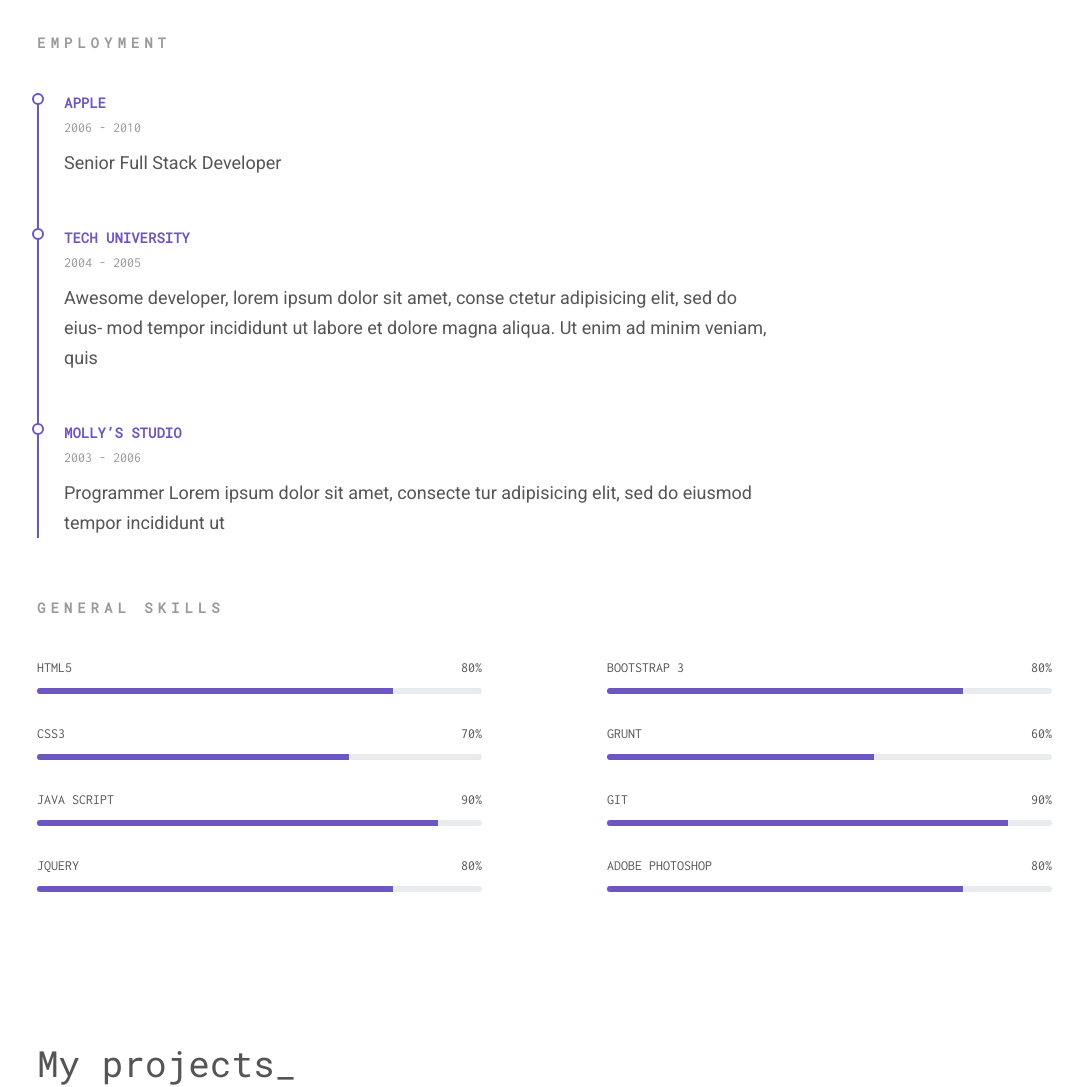
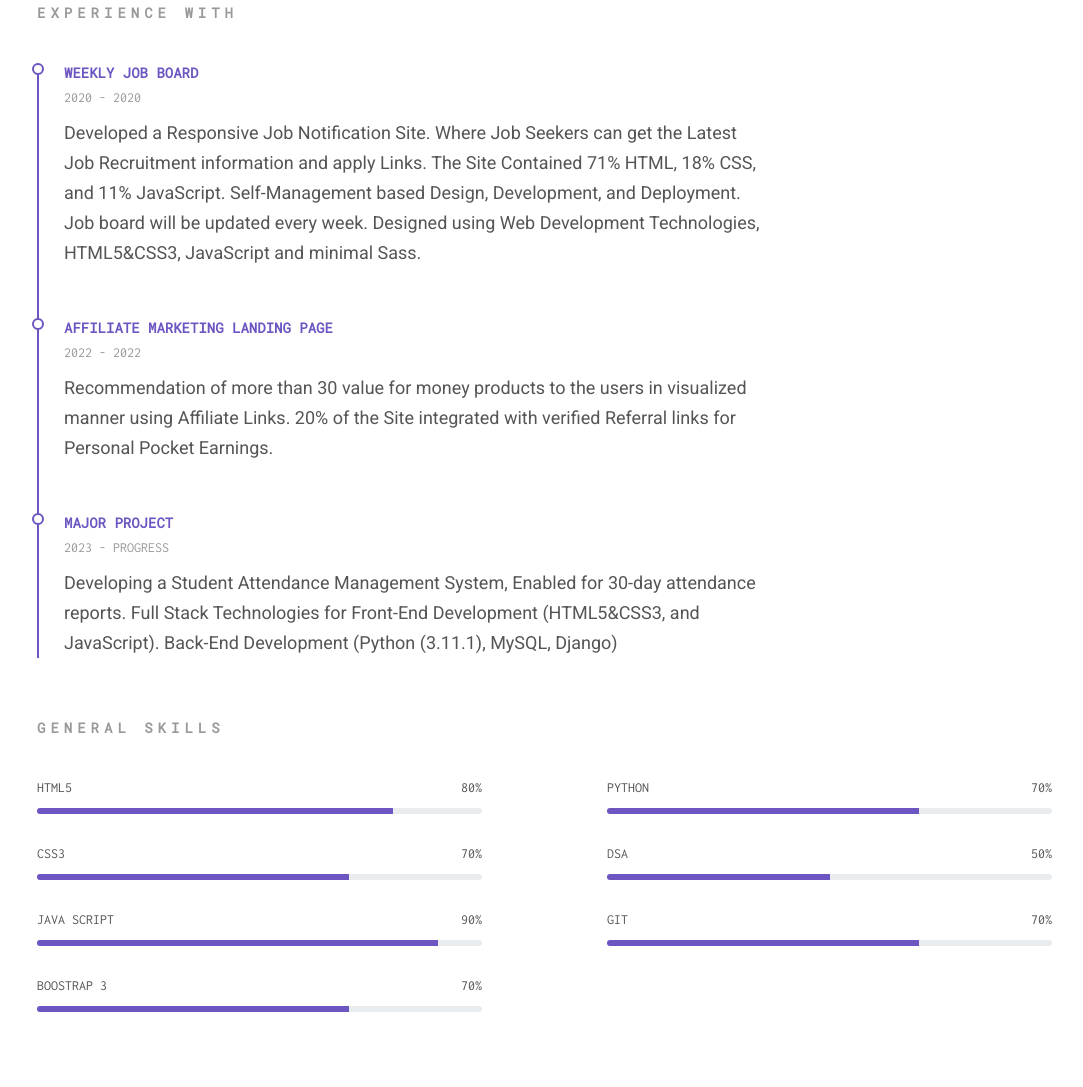
Before and after one commit to Ajaykumarme/HELLO, a website: page index.html in a window 1280 px wide. Shown: the part 1698-2785 px from the top of the page, without its empty margins (48-1131 px from the left). Drawn offline with Linux system fonts and the light colour scheme; files whose address does not match are found by name.

Commit message:
Update index.html

```diff
--- a/index.html
+++ b/index.html
@@ -7,7 +7,7 @@
   <meta name="description" content="">
   <meta name="author" content="">
   <title>Ajaykumar.G</title>
-  <link rel="stylesheet" href="css/color.css">
+  <link rel="stylesheet" href="C:\Users\ajayk\Desktop\portfolio\spirit-2.0 - ThemeForest\template\assets\css\color.css">
   <link href="https://fonts.googleapis.com/css?family=Roboto|Roboto+Mono|Inconsolata" rel="stylesheet">
   <link href="https://cdn.materialdesignicons.com/2.0.46/css/materialdesignicons.min.css" rel="stylesheet">
 </head>
@@ -88,9 +88,9 @@
             </dl>
           </div>
           <p class="personal-profile__social">
-            <a href="" target="_blank"><i class="fa fa-github"></i></a>
-            <a href="" target="_blank"><i class="fa fa-linkedin-square"></i></a>
-            <a href="" target="_blank"><i class="fa fa-facebook-square"></i></a>
+            <a href="https://github.com/ajaykumarme" target="_blank"><i class="fa fa-github"></i></a>
+            <a href="https://www.linkedin.com/in/ajaykumarme" target="_blank"><i class="fa fa-linkedin-square"></i></a>
+            <a href="https://www.instagram.com/mr.ajaykumar__" target="_blank"><i class="fa fa-instagram-square"></i></a>
           </p>
         </div>
       </div>
@@ -123,16 +123,14 @@
       <div class="col-md-10">
         <h2 id="resume_header" class="section__title">Resume_</h2>
         <p class="section__description">
-          Lorem ipsum dolor sit amet, <i><b>communication</b></i> adipisicing elit, <i><b>helpful</b></i> eiusmod
-          tempor incididunt ut labore et dolore magna aliqua. Ut enim ad minim veniam, quis nostrud <i><b>sence of
-          humour</b></i> ullamco laboris nisi ut <i><b>honest</b></i> ea commodo consequat. Duis aute irure dolor in
-          upper-intermediate english level velit  dolore eu ivivdtevoluptatem ontend developer.
+            Seeking a beginner role to enhance and explore my technical knowledge gained at JNTU-H University in the last three years.
+            I hold a B.Tech degree from SBIT college and Worked on plenty of projects and gained the knowlege over Web Development.
         </p>
       </div>
     </div>
     <div class="row">
       <div class="col-md-8 section__resume resume-list">
-        <h3 class="resume-list_title">education</h3>
+        <h3 class="resume-list_title">Education</h3>
         <div class="resume-list__block">
           <p class="resume-list__block-title">B.TECH.       SBIT,Khammam </p>
           <p class="resume-list__block-date">2020 - 2023</p>
@@ -159,28 +157,32 @@
     </div>
     <div class="row">
       <div class="col-md-8 section__resume resume-list">
-        <h3 class="resume-list_title">employment</h3>
+        <h3 class="resume-list_title">Experience With</h3>
         <div class="resume-list__block">
-          <p class="resume-list__block-title">Apple</p>
-          <p class="resume-list__block-date">2006 - 2010</p>
+          <p class="resume-list__block-title">WEEKLY JOB BOARD</p>
+          <p class="resume-list__block-date">2020 - 2020</p>
           <p>
-            Senior Full Stack Developer
+            Developed a Responsive Job Notification Site. Where Job Seekers can get the Latest Job Recruitment information and apply Links. The Site Contained 71% HTML, 18% CSS, and 11% JavaScript.
+            Self-Management based Design, Development, and Deployment. Job board will be updated every week.
+            Designed using Web Development Technologies, HTML5&CSS3, JavaScript and minimal Sass.
           </p>
         </div>
         <div class="resume-list__block">
-          <p class="resume-list__block-title">Tech university</p>
-          <p class="resume-list__block-date">2004 - 2005</p>
+          <p class="resume-list__block-title">AFFILIATE MARKETING LANDING PAGE</p>
+          <p class="resume-list__block-date">2022 - 2022</p>
           <p>
-            Awesome developer, lorem ipsum dolor sit amet, conse ctetur adipisicing elit, sed do eius-
-            mod tempor incididunt ut labore et dolore magna aliqua. Ut enim ad minim veniam, quis
+            Recommendation of more than 30 value for money products to the users in visualized manner using Affiliate Links.
+            20% of the Site integrated with verified Referral links for Personal Pocket Earnings.
           </p>
         </div>
         <div class="resume-list__block">
-          <p class="resume-list__block-title">Molly’s studio</p>
-          <p class="resume-list__block-date">2003 - 2006</p>
+          <p class="resume-list__block-title">MAJOR PROJECT</p>
+          <p class="resume-list__block-date">2023 - PROGRESS</p>
           <p>
-            Programmer Lorem ipsum dolor sit amet, consecte tur adipisicing elit, sed do eiusmod tempor
-            incididunt ut
+            Developing a Student Attendance Management System, Enabled for 30-day attendance reports.
+            Full Stack Technologies for Front-End Development (HTML5&CSS3, and JavaScript).
+            Back-End Development (Python (3.11.1), MySQL, Django)
+
           </p>
         </div>
       </div>
@@ -222,11 +224,11 @@
         </div>
         <div class="progress-list__skill">
           <p>
-            <span class="progress-list__skill-title">jquery</span>
-            <span class="progress-list__skill-value">80%</span>
+            <span class="progress-list__skill-title">Boostrap 3</span>
+            <span class="progress-list__skill-value">70%</span>
           </p>
           <div class="progress">
-            <div class="progress-bar" role="progressbar" aria-valuenow="80" aria-valuemin="0" aria-valuemax="100">
+            <div class="progress-bar" role="progressbar" aria-valuenow="70" aria-valuemin="0" aria-valuemax="100">
             </div>
           </div>
         </div>
@@ -234,42 +236,35 @@
       <div class="col-md-5 mr-auto">
         <div class="progress-list__skill">
           <p>
-            <span class="progress-list__skill-title">bootstrap 3</span>
-            <span class="progress-list__skill-value">80%</span>
+            <span class="progress-list__skill-title">Python</span>
+            <span class="progress-list__skill-value">70%</span>
           </p>
           <div class="progress">
-            <div class="progress-bar" role="progressbar" aria-valuenow="80" aria-valuemin="0" aria-valuemax="100">
+            <div class="progress-bar" role="progressbar" aria-valuenow="70" aria-valuemin="0" aria-valuemax="100">
             </div>
           </div>
         </div>
         <div class="progress-list__skill">
           <p>
-            <span class="progress-list__skill-title">grunt</span>
-            <span class="progress-list__skill-value">60%</span>
+            <span class="progress-list__skill-title">DSA</span>
+            <span class="progress-list__skill-value">50%</span>
           </p>
           <div class="progress">
-            <div class="progress-bar" role="progressbar" aria-valuenow="60" aria-valuemin="0" aria-valuemax="100">
+            <div class="progress-bar" role="progressbar" aria-valuenow="50" aria-valuemin="0" aria-valuemax="100">
             </div>
           </div>
         </div>
         <div class="progress-list__skill">
           <p>
             <span class="progress-list__skill-title">git</span>
-            <span class="progress-list__skill-value">90%</span>
+            <span class="progress-list__skill-value">70%</span>
           </p>
           <div class="progress">
-            <div class="progress-bar" role="progressbar" aria-valuenow="90" aria-valuemin="0" aria-valuemax="100">
+            <div class="progress-bar" role="progressbar" aria-valuenow="70" aria-valuemin="0" aria-valuemax="100">
             </div>
           </div>
         </div>
         <div class="progress-list__skill">
-          <p>
-            <span class="progress-list__skill-title">adobe photoshop</span>
-            <span class="progress-list__skill-value">80%</span>
-          </p>
-          <div class="progress">
-            <div class="progress-bar" role="progressbar" aria-valuenow="80" aria-valuemin="0" aria-valuemax="100">
-            </div>
           </div>
         </div>
       </div>
@@ -365,10 +360,10 @@
           </div>
           <div class="contacts__social">
             <ul>
-              <li><a href="">Facebook</a></li>
-              <li><a href="">Linkedin</a></li>
-              <li><a href="">GitHub</a></li>
-              <li><a href="">Bitbucket</a></li>
+              <li><a href="https://www.instagram.com/mr.ajaykumar__">Instagram</a></li>
+              <li><a href="https://www.linkedin.com/in/ajaykumarme">Linkedin</a></li>
+              <li><a href="https://github.com/ajaykumarme">GitHub</a></li>
+              <li><a href="https://www.codechef.com/users/ajaykumar_18">CodeChef</a></li>
             </ul>
           </div>
         </div>
```
